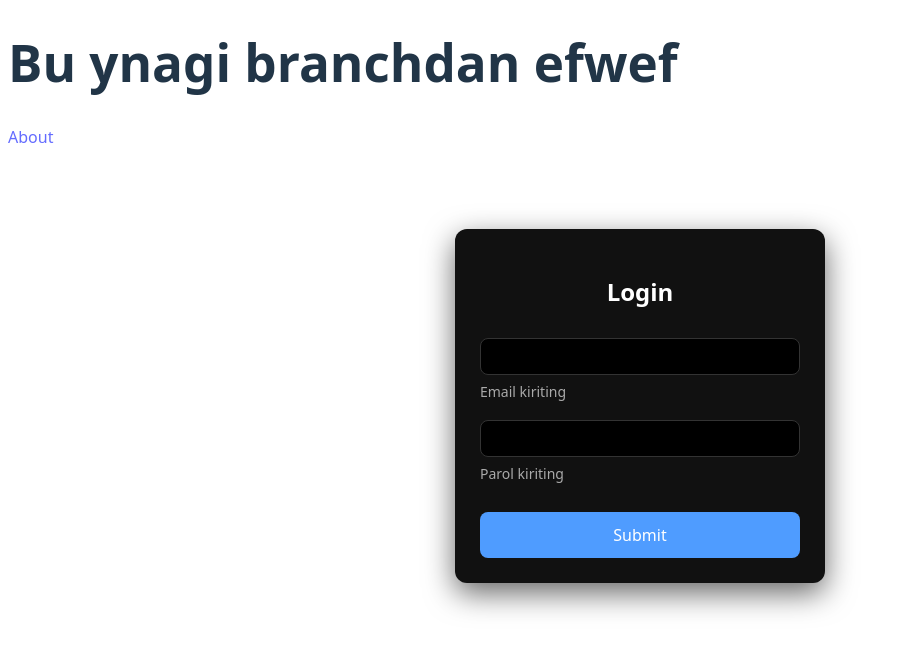
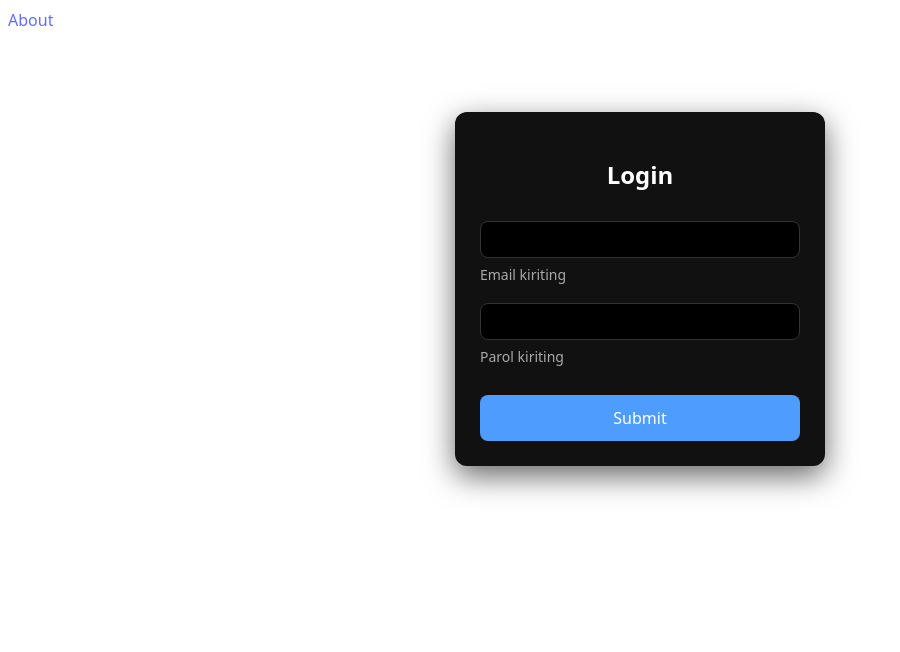
Before and after one commit to alexlab863-sketch/vite-project, a React (Vite) app: page / in a window 1280 px wide. Shown: the top 652 px of the page, without its empty margins (0-900 px from the left). Built offline with nearby package versions, Linux system fonts and the light colour scheme.

Commit message:
bu ozgarish

```diff
--- a/src/Home.jsx
+++ b/src/Home.jsx
@@ -18,7 +18,7 @@ export default function Home() {
 
   return (
     <>
-      <h1>Bu ynagi branchdan efwef</h1>
+
       <Link to="/about">About</Link>
 
       <form onSubmit={handleForm} className="login-form">
```
